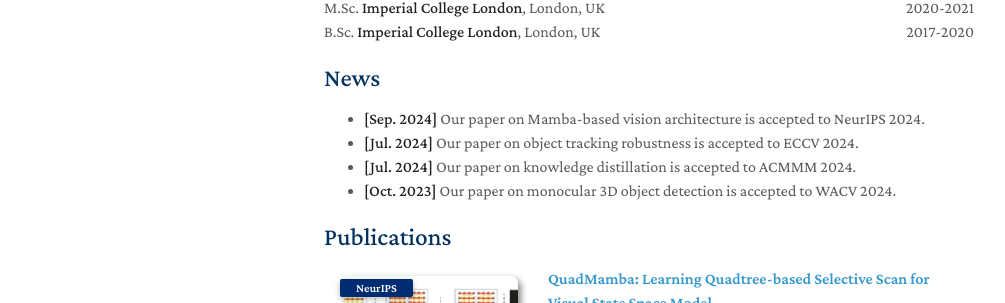
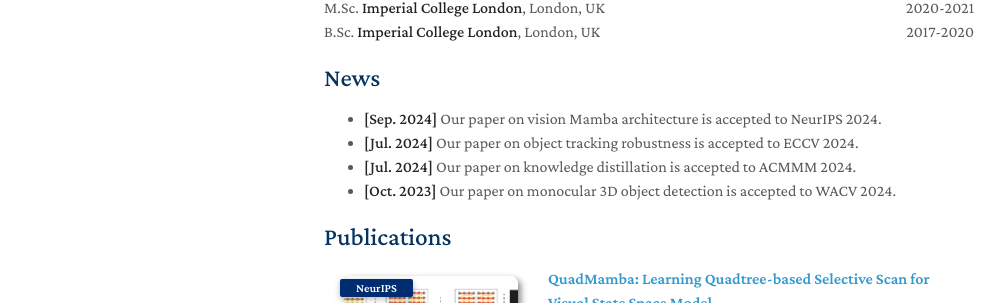
Before and after one commit to arcaninez/arcaninez.github.io, a Jekyll site: the page built from index.md, in a window 1280 px wide and 900 px high. Shown: the part 430-733 px from the top of the window, without its empty margins (146-1151 px from the left). Built offline with Jekyll 4.4.1, drawn with Linux system fonts in a browser that asks for light colours; a style sheet for code colours, icons or effects is not loaded; our own code applies the rules of GitHub Pages for plain Markdown files.

Commit message:
Update index.md

```diff
--- a/index.md
+++ b/index.md
@@ -15,7 +15,7 @@ I am a Ph.D. student at Shanghai Jiao Tong University, with research interests i
 
 ## News
 
-- **[Sep. 2024]** Our paper on Mamba-based vision architecture is accepted to NeurIPS 2024.
+- **[Sep. 2024]** Our paper on vision Mamba architecture is accepted to NeurIPS 2024.
 - **[Jul. 2024]** Our paper on object tracking robustness is accepted to ECCV 2024.
 - **[Jul. 2024]** Our paper on knowledge distillation is accepted to ACMMM 2024.
 - **[Oct. 2023]** Our paper on monocular 3D object detection is accepted to WACV 2024.
```
